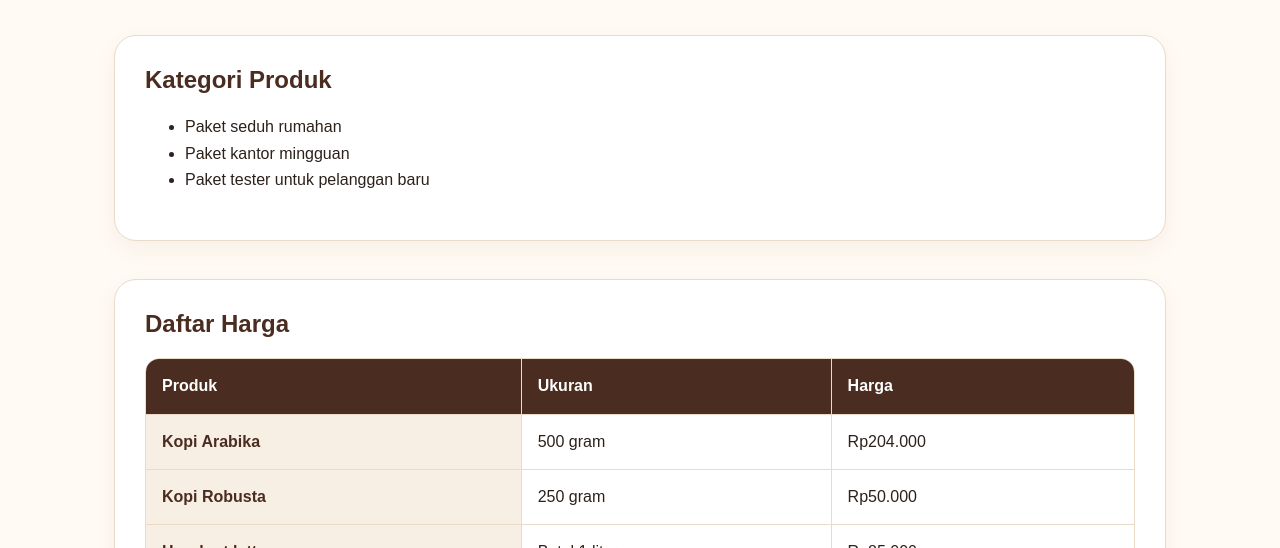
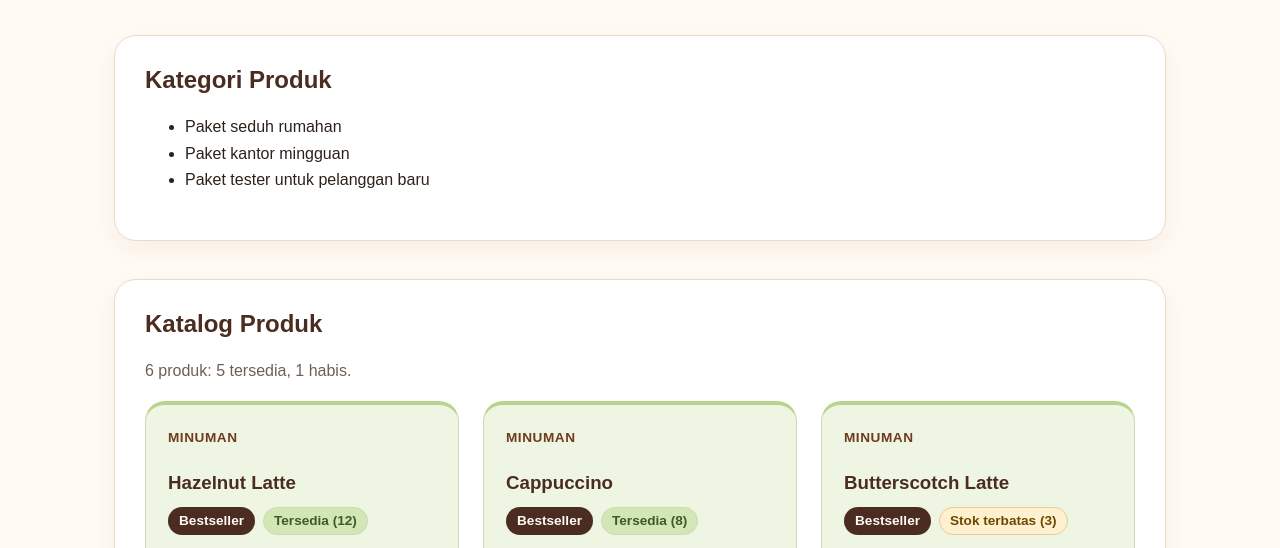
Before and after one commit to nafisahnaila241-crypto/website-umkm, a plain HTML site: page produk.html in a window 1280 px wide. Shown: the part 227-775 px from the top of the page. Drawn offline with Linux system fonts and the light colour scheme.

Commit message:
feat:p09 tambah appjs

```diff
--- a/css/style.css
+++ b/css/style.css
@@ -148,7 +148,7 @@ audio:focus-visible {
 
 .hero {
   display: grid;
-  grid-template-columns: 1.05fr 0.95fr;
+  grid-template-columns: 1fr;
   align-content: center;
   column-gap: clamp(24px, 5vw, 40px);
   row-gap: 0;
@@ -161,7 +161,7 @@ audio:focus-visible {
   box-shadow: var(--shadow);
 }
 .hero > * { grid-column: 1; }
-.hero > img { grid-column: 2; grid-row: 1 / span 4; align-self: center; }
+.hero > img { align-self: center; }
 .hero h1 {
   margin: 0;
   font-size: clamp(3rem, 8vw, 5.5rem);
@@ -307,10 +307,10 @@ tbody tr:hover td, tbody tr:hover th { background: #fff8ef; }
   .nav { flex-direction: row; align-items: center; justify-content: space-between; flex-wrap: wrap; gap: 4px 24px; }
 }
 
-/* BP-2 (konten): hero dua kolom baru terbaca jika kolom teks >= ~300px */
-@media (max-width: 760px) {
-  .hero { grid-template-columns: 1fr; }
-  .hero > img { grid-column: 1; grid-row: auto; }
+/* BP-2 (konten): hero dua kolom baru nyaman jika kolom teks >= ~280px (viewport >= 761px) */
+@media (min-width: 47.5625em) {
+  .hero { grid-template-columns: 1.05fr 0.95fr; }
+  .hero > img { grid-column: 2; grid-row: 1 / span 4; }
 }
 
 /* ---------- Form kontak (P07) ---------- */
@@ -374,3 +374,32 @@ fieldset input[type="radio"] { width: 20px; height: 20px; margin: 0; accent-colo
   border: 1px solid var(--cream-200);
   border-radius: var(--radius-control);
 }
+
+/* ---------- P09: kartu produk dinamis (status stok dan label) ---------- */
+.product-card .meta {
+  margin: 0 0 6px;
+  color: var(--coffee-700);
+  font-size: .85rem;
+  font-weight: 700;
+  letter-spacing: .04em;
+  text-transform: uppercase;
+}
+.product-card .badges {
+  display: flex;
+  flex-wrap: wrap;
+  gap: 8px;
+  margin: 0 0 12px;
+}
+.badge {
+  display: inline-block;
+  padding: 2px 10px;
+  border: 1px solid transparent;
+  border-radius: 999px;
+  font-size: .85rem;
+  font-weight: 700;
+}
+.badge--unggulan { background: var(--coffee-800); color: var(--cream-50); }
+.badge--tersedia { background: var(--matcha-200); color: var(--matcha-400); border-color: var(--color-border-card); }
+.badge--terbatas { background: #fff1cf; color: #6b4a00; border-color: #e8cf8f; }
+.badge--habis { background: #f6dcd8; color: #8a1f12; border-color: #e5b4ac; }
+#ringkasan-produk { color: var(--muted); }
--- /dev/null
+++ b/js/app.js
@@ -0,0 +1,150 @@
+// js/app.js - P09: JavaScript fundamental dan data produk Kopakopi
+// Satu file untuk semua halaman. Setiap bagian yang menyentuh DOM dicek dulu
+// (if) supaya script ini aman dimuat di halaman mana pun tanpa error.
+
+// ---------- 1. Data: array of object ----------
+// const dipakai karena variabel ini tidak akan diisi ulang (isi array tetap bisa dibaca).
+const STOK_MENIPIS = 5; // stok <= 5 dianggap terbatas
+
+const produkUMKM = [
+  {
+    id: 1,
+    nama: "Hazelnut Latte",
+    kategori: "Minuman",
+    harga: 25000,
+    stok: 12,
+    unggulan: true,
+    deskripsi: "Perpaduan kopi dan susu dengan rasa kacang hazel yang manis.",
+  },
+  {
+    id: 2,
+    nama: "Cappuccino",
+    kategori: "Minuman",
+    harga: 22000,
+    stok: 8,
+    unggulan: true,
+    deskripsi: "Perpaduan espresso, susu, dan foam yang lembut dengan rasa creamy yang nikmat.",
+  },
+  {
+    id: 3,
+    nama: "Butterscotch Latte",
+    kategori: "Minuman",
+    harga: 30000,
+    stok: 3,
+    unggulan: true,
+    deskripsi: "Perpaduan kopi dan susu dengan rasa gula merah dan mentega yang manis serta creamy.",
+  },
+  {
+    id: 4,
+    nama: "Kopi Arabika 500 gram",
+    kategori: "Biji kopi",
+    harga: 204000,
+    stok: 9,
+    unggulan: false,
+    deskripsi: "Biji kopi arabika untuk seduh harian di rumah atau kantor.",
+  },
+  {
+    id: 5,
+    nama: "Kopi Robusta 250 gram",
+    kategori: "Biji kopi",
+    harga: 50000,
+    stok: 0,
+    unggulan: false,
+    deskripsi: "Biji kopi robusta dengan body kuat untuk pencinta kopi pekat.",
+  },
+  {
+    id: 6,
+    nama: "Hazelnut Latte Botol 1 Liter",
+    kategori: "Minuman",
+    harga: 85000,
+    stok: 6,
+    unggulan: false,
+    deskripsi: "Hazelnut latte kemasan botol besar untuk dibagi bersama.",
+  },
+];
+
+// ---------- 2. Fungsi bantu (operator + conditional) ----------
+function formatRupiah(angka) {
+  return `Rp${angka.toLocaleString("id-ID")}`;
+}
+
+// Conditional 1: status stok (if / else if / else)
+function getStatusStok(stok) {
+  if (stok === 0) {
+    return { teks: "Habis", kelas: "habis" };
+  } else if (stok <= STOK_MENIPIS) {
+    return { teks: `Stok terbatas (${stok})`, kelas: "terbatas" };
+  }
+  return { teks: `Tersedia (${stok})`, kelas: "tersedia" };
+}
+
+// Conditional 2: label produk unggulan (operator ternary)
+function getLabelUnggulan(produk) {
+  return produk.unggulan ? `<span class="badge badge--unggulan">Bestseller</span>` : "";
+}
+
+// ---------- 3. Menyusun output dengan template literal ----------
+function buatKartuProduk(produk) {
+  const status = getStatusStok(produk.stok);
+  return `
+    <article class="product-card">
+      <p class="meta">${produk.kategori}</p>
+      <h3>${produk.nama}</h3>
+      <p class="badges">
+        ${getLabelUnggulan(produk)}
+        <span class="badge badge--${status.kelas}">${status.teks}</span>
+      </p>
+      <p>${produk.deskripsi}</p>
+      <p class="price">${formatRupiah(produk.harga)}</p>
+    </article>`;
+}
+
+function renderProduk(wadah, daftar) {
+  let html = ""; // let karena nilainya ditambah di dalam perulangan
+  for (const produk of daftar) {
+    html += buatKartuProduk(produk);
+  }
+  wadah.innerHTML = html;
+}
+
+// ---------- 4. Render ke DOM (hanya jika elemennya ada di halaman) ----------
+// Halaman utama: hanya produk unggulan
+const wadahBestseller = document.querySelector("#daftar-bestseller");
+if (wadahBestseller) {
+  const produkUnggulan = [];
+  for (const produk of produkUMKM) {
+    if (produk.unggulan) {
+      produkUnggulan.push(produk);
+    }
+  }
+  renderProduk(wadahBestseller, produkUnggulan);
+}
+
+// Halaman produk: semua produk + ringkasan
+const wadahKatalog = document.querySelector("#produk-dinamis");
+if (wadahKatalog) {
+  renderProduk(wadahKatalog, produkUMKM);
+}
+
+let jumlahTersedia = 0;
+let jumlahHabis = 0;
+let nilaiStok = 0;
+for (const produk of produkUMKM) {
+  if (produk.stok > 0) {
+    jumlahTersedia += 1;
+  } else {
+    jumlahHabis += 1;
+  }
+  nilaiStok += produk.harga * produk.stok;
+}
+const rataHarga = produkUMKM.reduce((total, p) => total + p.harga, 0) / produkUMKM.length;
+
+const ringkasan = document.querySelector("#ringkasan-produk");
+if (ringkasan) {
+  ringkasan.textContent = `${produkUMKM.length} produk: ${jumlahTersedia} tersedia, ${jumlahHabis} habis.`;
+}
+
+// ---------- 5. Debugging lewat Console ----------
+console.table(produkUMKM);
+console.log(`Ringkasan: ${jumlahTersedia} tersedia, ${jumlahHabis} habis.`);
+console.log(`Nilai stok: ${formatRupiah(nilaiStok)} | Rata-rata harga: ${formatRupiah(Math.round(rataHarga))}`);
--- a/produk.html
+++ b/produk.html
@@ -5,6 +5,7 @@
     <meta name="viewport" content="width=device-width, initial-scale=1" />
     <title>Produk Kopakopi - Website UMKM</title>
     <link rel="stylesheet" href="css/style.css" />
+    <script src="js/app.js" defer></script>
   </head>
   <body>
     <a class="skip-link" href="#konten">Lewati ke konten utama</a>
@@ -32,6 +33,13 @@
           <li>Paket kantor mingguan</li>
           <li>Paket tester untuk pelanggan baru</li>
         </ul>
+      </section>
+
+      <section aria-labelledby="katalog-title">
+        <h2 id="katalog-title">Katalog Produk</h2>
+        <p id="ringkasan-produk" aria-live="polite"></p>
+        <div class="product-list" id="produk-dinamis"></div>
+        <noscript><p>Aktifkan JavaScript untuk melihat katalog; daftar harga tersedia pada tabel di bawah.</p></noscript>
       </section>
 
       <section aria-labelledby="harga-title">
```
Also changed, not shown: index.html (+1 -1 lines).
